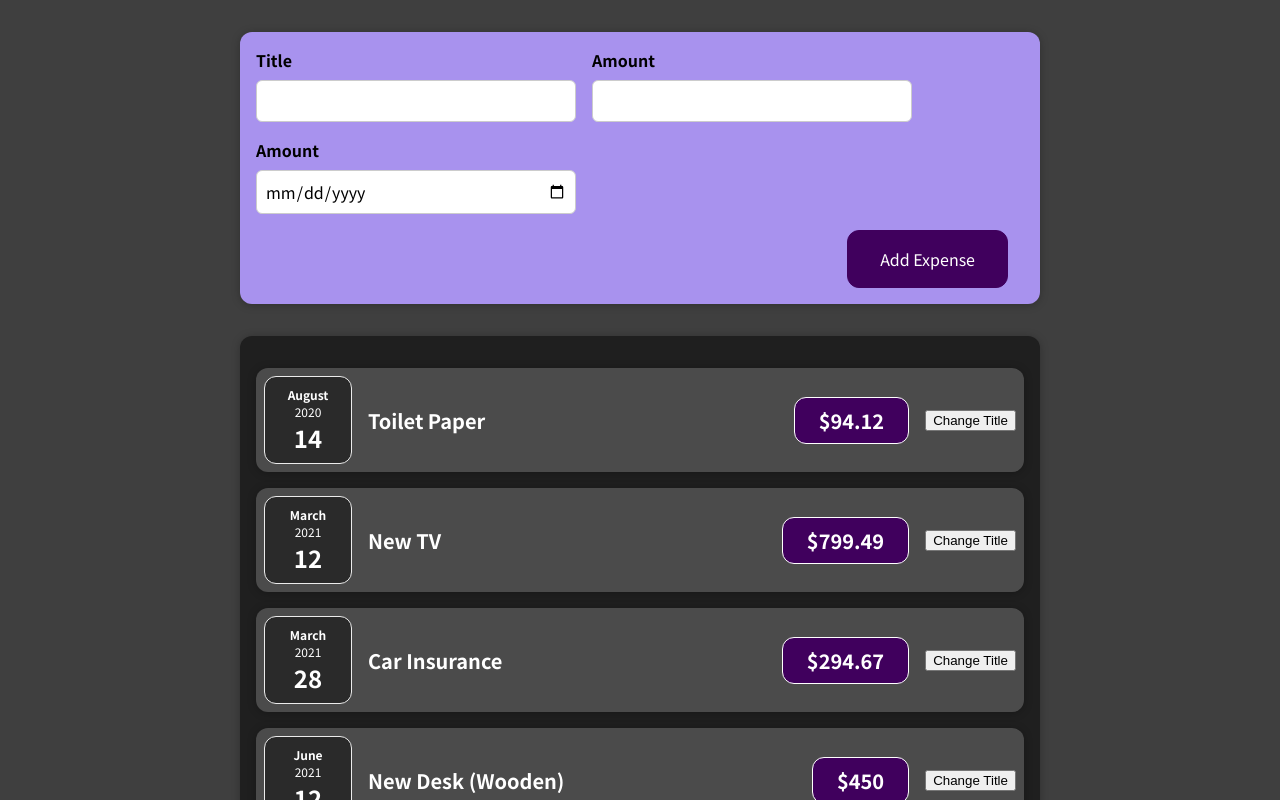
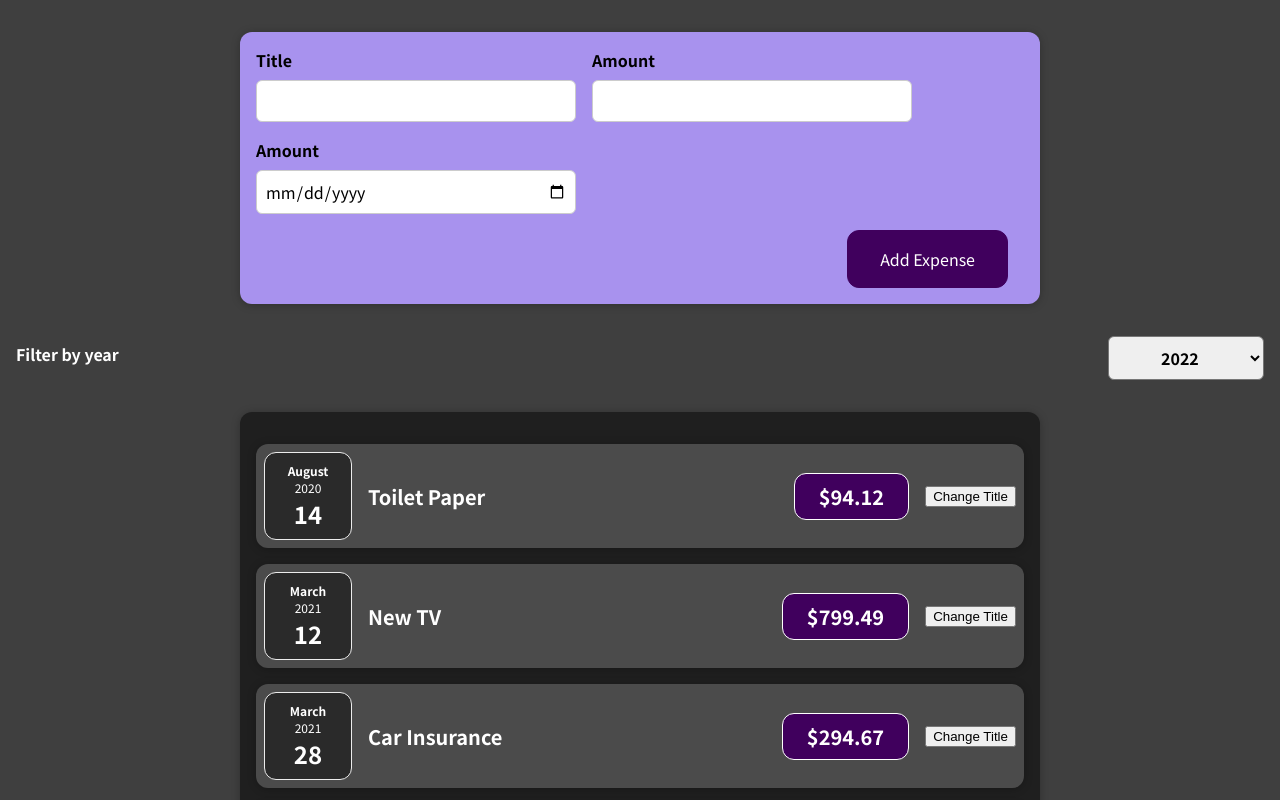
Before and after one commit to jack-chen1688/React-Complete, a React (Create React App) app in the folder react-guide/: page / in a window 1280 px wide. Shown: the top 800 px of the page. Built offline with nearby package versions, Linux system fonts and the light colour scheme; the HTML template or start-up script is replaced by a standard one.

Commit message:
Added ExpensesFilter component and its css file.

```diff
--- a/react-guide/src/components/Expenses/Expenses.js
+++ b/react-guide/src/components/Expenses/Expenses.js
@@ -1,9 +1,12 @@
 import "./Expenses.css";
 import ExpenseItem from "./ExpenseItem";
 import Card from "../UI/Card";
+import ExpensesFilter from "./ExpensesFilter";
 
 function Expenses(props) {
   return (
+    <div>
+      <ExpensesFilter />
       <Card className="expenses">
         <ExpenseItem
           title={props.items[0].title}
@@ -26,6 +29,7 @@
           date={props.items[3].date}
         />
       </Card>
+    </div>
   );
 }
 
--- /dev/null
+++ b/react-guide/src/components/Expenses/ExpensesFilter.css
@@ -0,0 +1,24 @@
+.expenses-filter {
+  color: white;
+  padding: 0 1rem;
+}
+
+.expenses-filter__control {
+  display: flex;
+  width: 100%;
+  align-items: center;
+  justify-content: space-between;
+  margin: 1rem 0;
+}
+
+.expenses-filter label {
+  font-weight: bold;
+  margin-bottom: 0.5rem;
+}
+
+.expenses-filter select {
+  font: inherit;
+  padding: 0.5rem 3rem;
+  font-weight: bold;
+  border-radius: 6px;
+}
--- /dev/null
+++ b/react-guide/src/components/Expenses/ExpensesFilter.js
@@ -0,0 +1,21 @@
+import React from "react";
+
+import "./ExpensesFilter.css";
+
+const ExpensesFilter = () => {
+  return (
+    <div className="expenses-filter">
+      <div className="expenses-filter__control">
+        <label>Filter by year</label>
+        <select>
+          <option value="2022">2022</option>
+          <option value="2021">2021</option>
+          <option value="2020">2020</option>
+          <option value="2019">2019</option>
+        </select>
+      </div>
+    </div>
+  );
+};
+
+export default ExpensesFilter;
```
Lines whose indentation alone changed are shown as unchanged.
